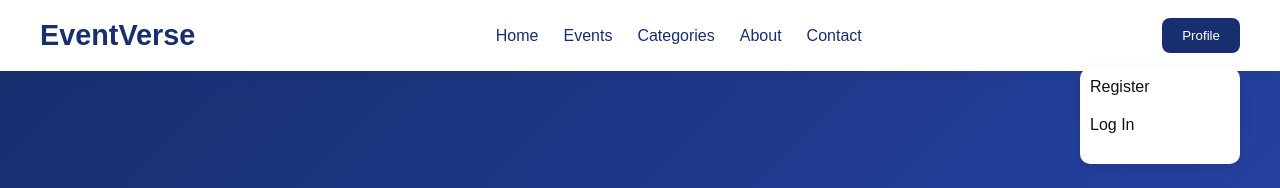
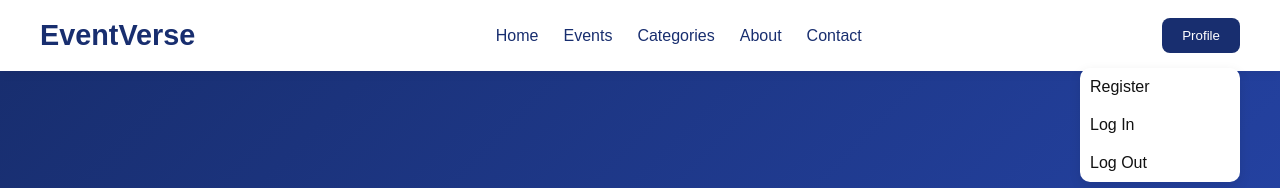
Before and after one commit to panchalyash7856-zn/EventVerse, a plain HTML site: page index.html in a window 1280 px wide. Both pictures are taken after a click on the element "Profile". Shown: the top 188 px of the page. Drawn offline with nearby package versions, Linux system fonts and the light colour scheme; files whose address does not match are found by name.

Commit message:
Replace empty link with Log Out link in navbar

```diff
--- a/index.html
+++ b/index.html
@@ -47,7 +47,7 @@
             <div class="profile-dropdown">
                 <a href="#"> Register </a>
                 <a href="#">Log In</a>
-                <a href="#"></a>
+                <a href="#">Log Out</a>
             </div>
         </div>
     </nav>
```
